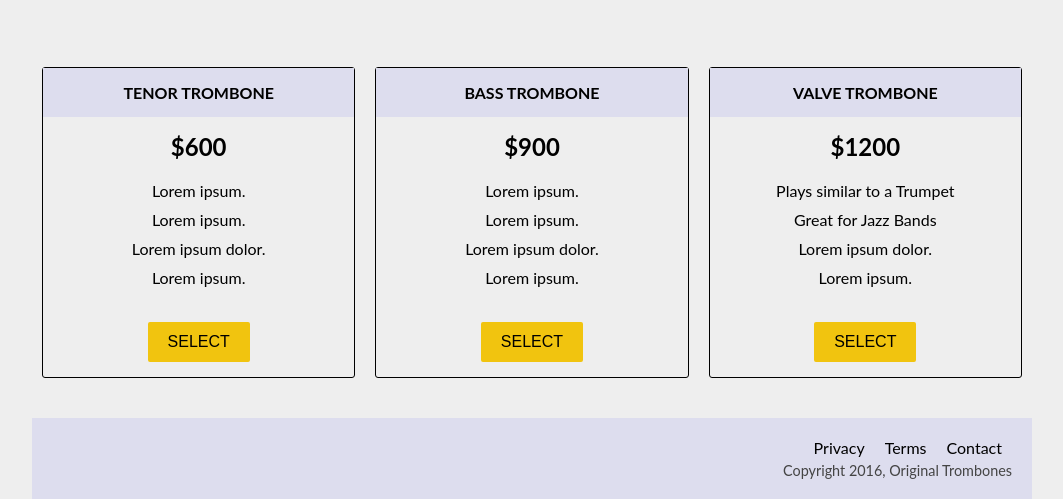
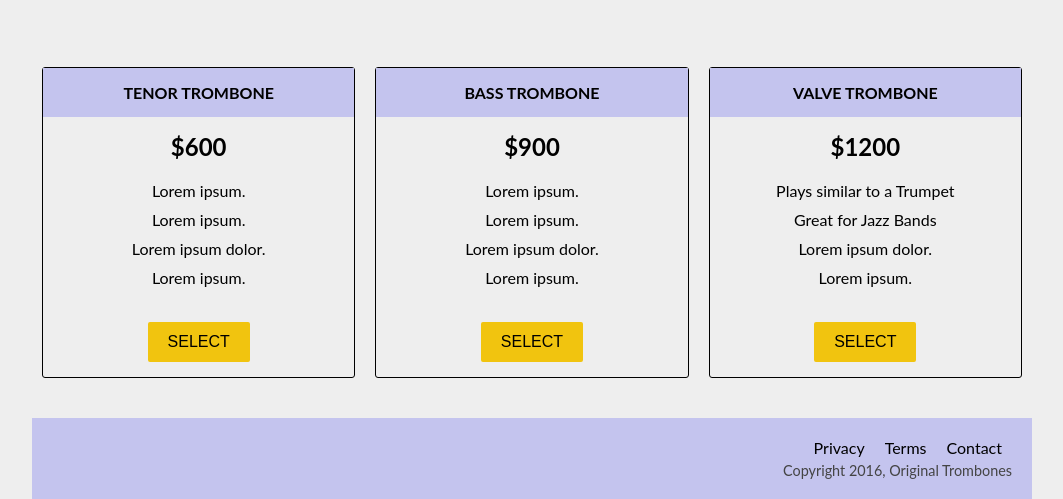
Before and after one commit to FukushimaMartin/ProductLandingPage-freecodecamp, a plain HTML site: page index.html in a window 1280 px wide. Shown: the part 1023-1522 px from the top of the page, without its empty margins (108-1171 px from the left). Drawn offline with Linux system fonts and the light colour scheme.

Commit message:
realizo cambios de estilo

```diff
--- a/styles.css
+++ b/styles.css
@@ -53,7 +53,7 @@ header {
   display: flex;
   justify-content: space-around;
   align-items: center;
-  background-color: #dde;
+  background-color: rgb(196, 196, 238);
 }
 
 @media (max-width: 600px) {
@@ -237,7 +237,7 @@ nav > ul {
 }
 
 .product > .level {
-  background-color: #dde;
+  background-color: rgb(196, 196, 238);
   color: black;
   padding: 15px 0;
   width: 100%;
@@ -283,7 +283,7 @@ nav > ul {
 
 footer {
   margin-top: 30px;
-  background-color: #dde;
+  background-color: rgb(196, 196, 238);
   padding: 20px;
 }
 
```
